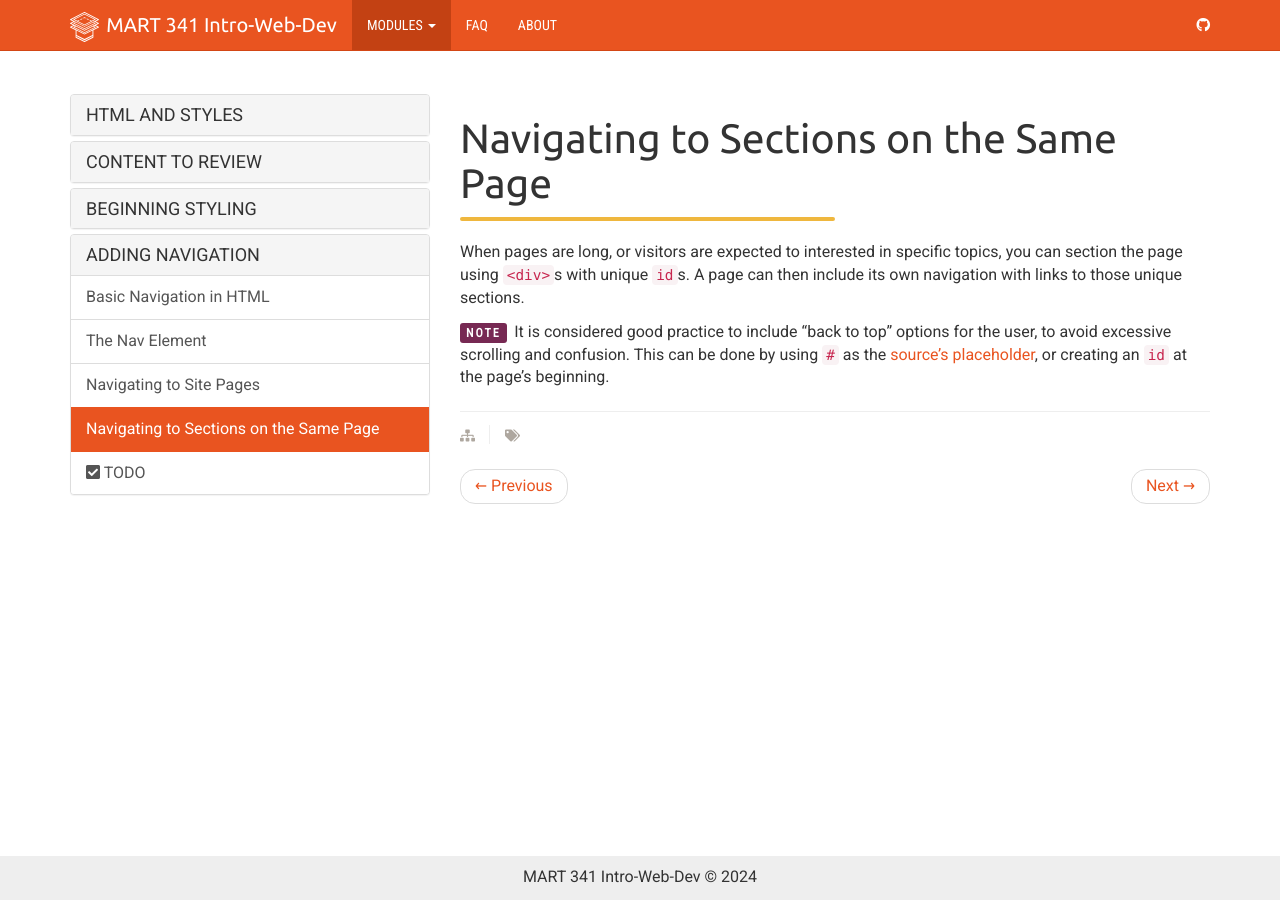
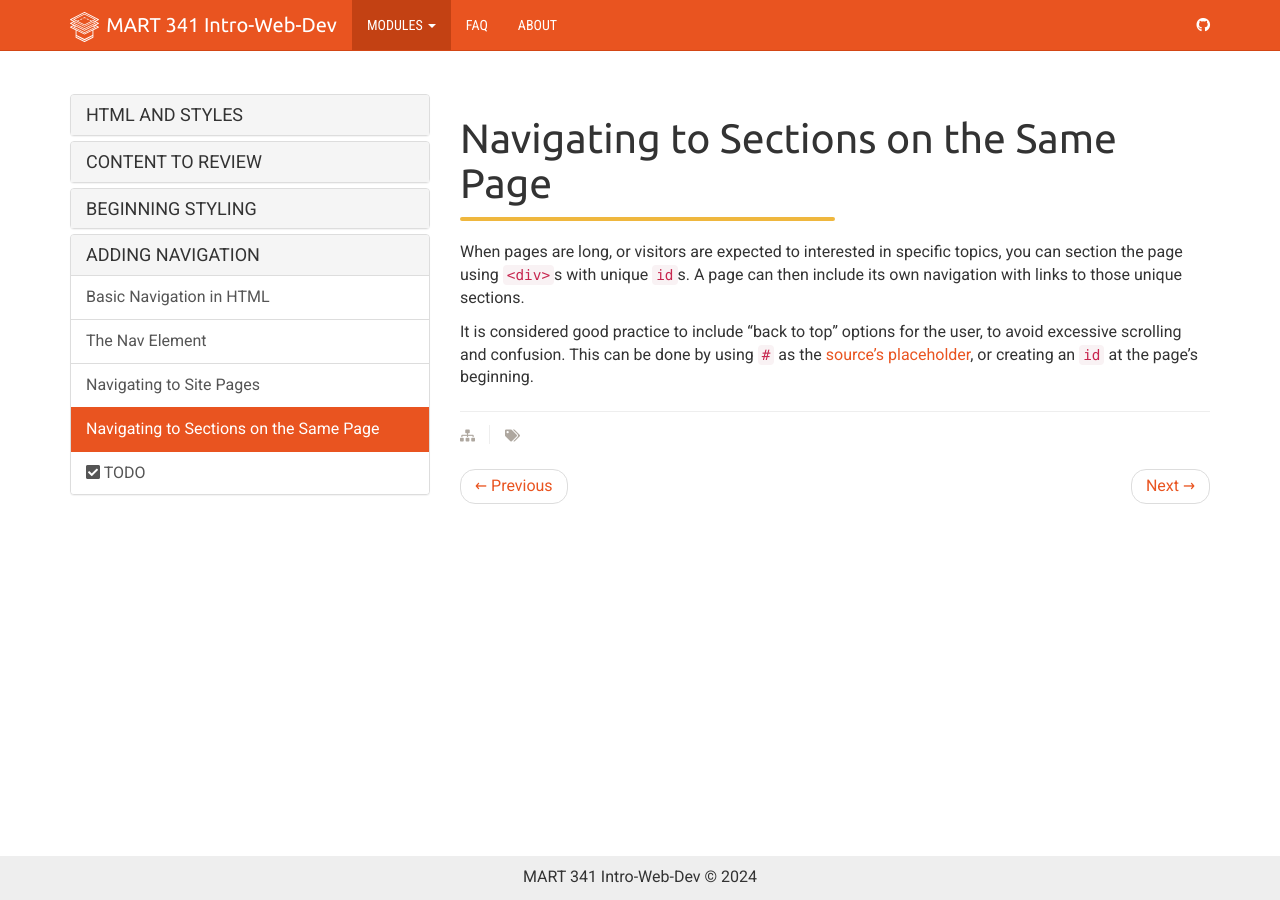
Before and after one commit to Montana-Media-Arts/webDesignFall2024, a Jekyll site: the page built from _docs/topic-08/03-navigation/page-04.md, in a window 1280 px wide. Built offline with Jekyll 4.4.1, drawn with Linux system fonts in a browser that asks for light colours; nearby versions of some CDN libraries.

Commit message:
Made minor edits for clarity.

```diff
--- a/_docs/topic-08/03-navigation/page-04.md
+++ b/_docs/topic-08/03-navigation/page-04.md
@@ -13,4 +13,4 @@ When pages are long, or visitors are expected to interested in specific topics,
 </div>
 
 
-<span class="label label-info">Note</span> It is considered good practice to include “back to top” options for the user, to avoid excessive scrolling and confusion. This can be done by using `#` as the [source's placeholder](https://www.w3.org/TR/html5/browsers.html#dom-location-hash), or creating an `id` at the page's beginning.
+<span class="label label-info"></span> It is considered good practice to include “back to top” options for the user, to avoid excessive scrolling and confusion. This can be done by using `#` as the [source's placeholder](https://www.w3.org/TR/html5/browsers.html#dom-location-hash), or creating an `id` at the page's beginning.
```
